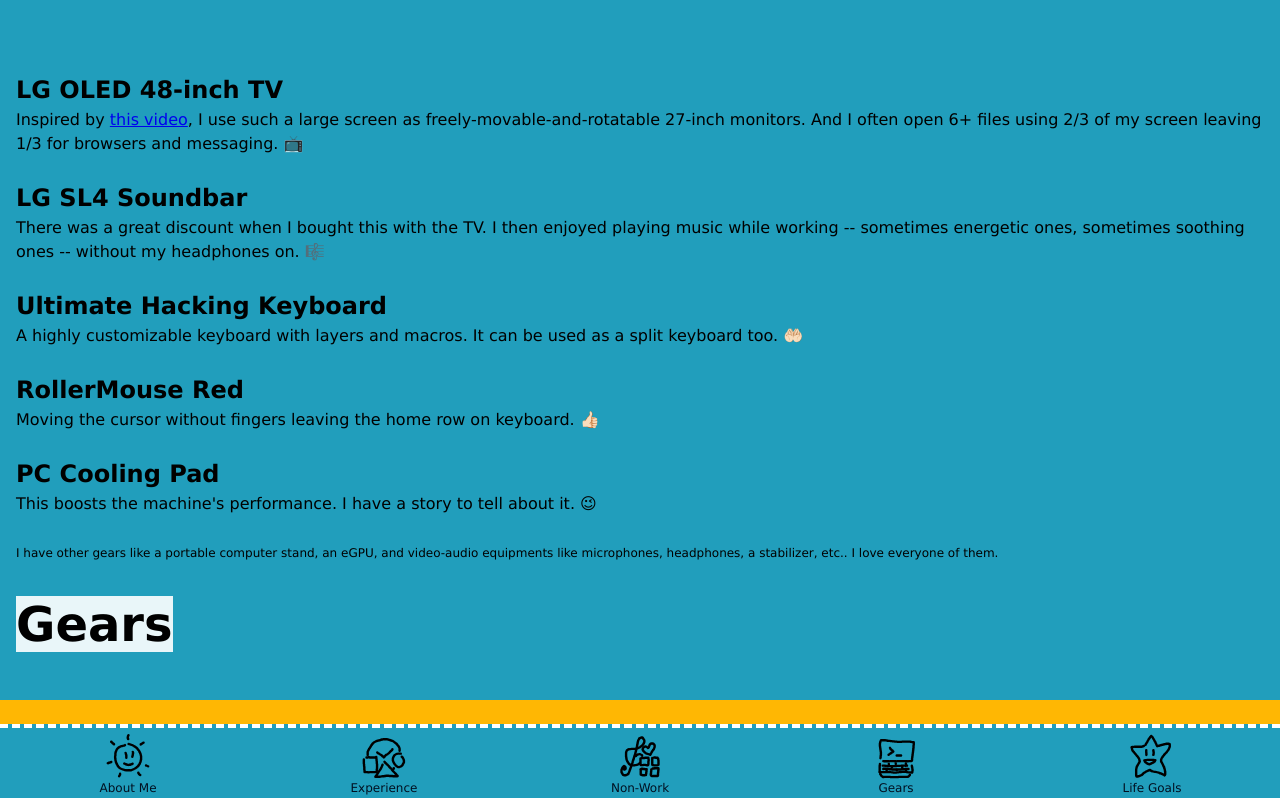
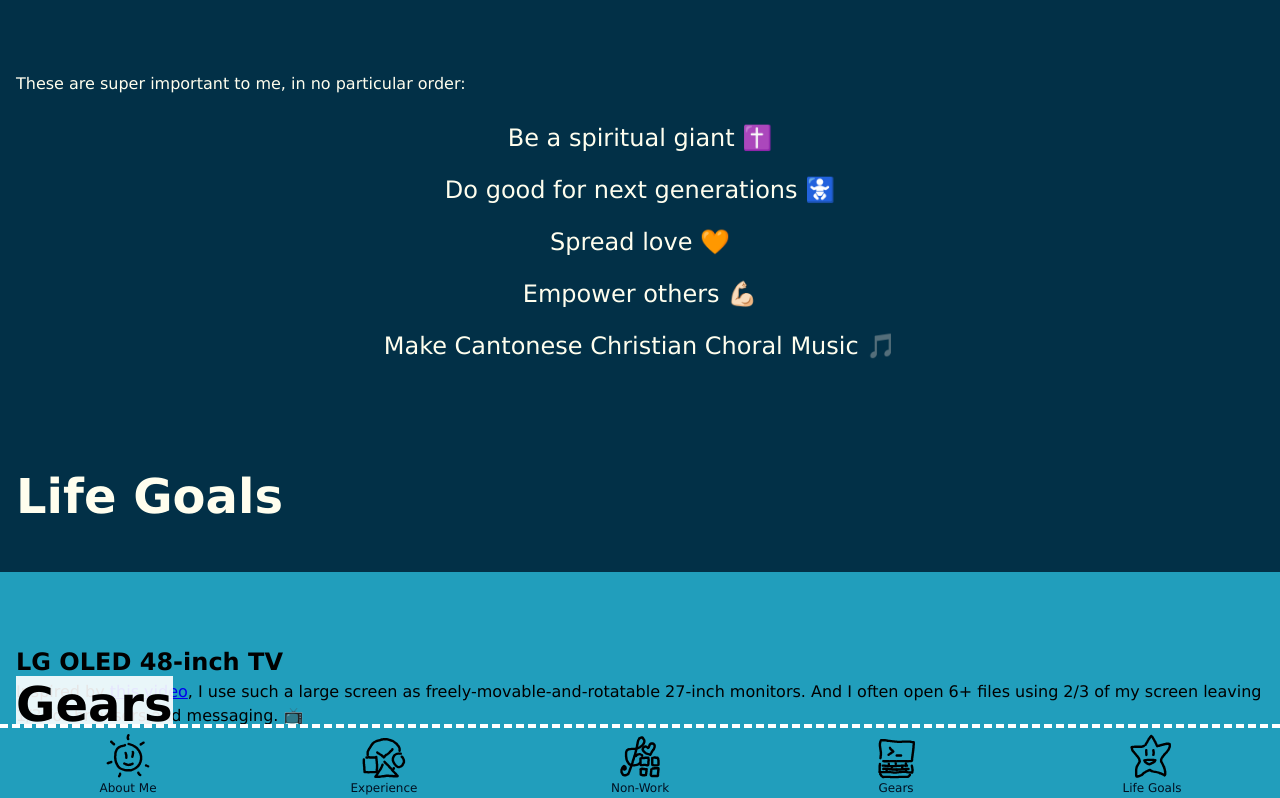
Before and after one commit to sunnypp/react-gh-pages, a React (Create React App) app: page / in a window 1280 px wide. Shown: the top 798 px of the page. Built offline with nearby package versions, Linux system fonts and the light colour scheme.

Commit message:
:sparkles: LifeGoals implementation

```diff
--- a/src/App.tsx
+++ b/src/App.tsx
@@ -7,6 +7,7 @@
 import Gears from "./component/Gears"
 import Menu from "./component/Menu"
 import { withTranslation } from "react-i18next"
+import LifeGoals from "./component/LifeGoals"
 
 const Container = styled.div`
 display: flex;
@@ -26,6 +27,7 @@
         <Experience />
         <NonWork />
         <Gears />
+        <LifeGoals />
       </Container>
     </ThemeProvider>
   )
--- /dev/null
+++ b/src/component/LifeGoals.tsx
@@ -0,0 +1,36 @@
+import { withTranslation } from "react-i18next"
+import styled from "styled-components"
+import { StickyTitle } from "./Title"
+
+const LifeGoals = styled.div`
+background: ${props => props.theme.palette.lifeGoals.background};
+color: ${props => props.theme.palette.lifeGoals.content};
+font-size: ${props => props.theme.size.font.content};
+line-height: 1.5;
+padding: ${props => props.theme.size.menu} ${props => props.theme.size.size3} ${props => props.theme.size.size3};
+position: relative;
+`
+
+const Goals = styled.div`
+margin: ${props => props.theme.size.size4} 0 ${props => props.theme.size.menu};
+text-align: center;
+`
+
+const Goal = styled.div`
+font-size: ${props => props.theme.size.font.big};
+margin-bottom: ${props => props.theme.size.size3};
+`
+
+const Component = ({ t }: { t: any }) => <LifeGoals id="lifeGoals">
+  {t("lifeGoals.abstract")}<br/>
+  <Goals>
+    <Goal>{t("lifeGoals.lists.0")}</Goal>
+    <Goal>{t("lifeGoals.lists.1")}</Goal>
+    <Goal>{t("lifeGoals.lists.2")}</Goal>
+    <Goal>{t("lifeGoals.lists.3")}</Goal>
+    <Goal>{t("lifeGoals.lists.4")}</Goal>
+  </Goals>
+  <StickyTitle>{t("lifeGoals.title")}</StickyTitle>
+</LifeGoals>
+
+export default withTranslation()(Component)
--- a/src/i18n.ts
+++ b/src/i18n.ts
@@ -83,11 +83,11 @@
         title: "Life Goals",
         abstract: "These are super important to me, in no particular order:",
         lists: [
-          "To be a spiritual giant ✝️",
-          "To do good for next generations 🚼",
-          "To spread love 🧡",
-          "To empower others 💪🏻",
-          "To make Cantonese Christian Choral Music 🎵",
+          "Be a spiritual giant ✝️",
+          "Do good for next generations 🚼",
+          "Spread love 🧡",
+          "Empower others 💪🏻",
+          "Make Cantonese Christian Choral Music 🎵",
         ]
       }
     }
--- a/src/theme/theme.ts
+++ b/src/theme/theme.ts
@@ -79,10 +79,10 @@
       doodle:     defaultColors.BLACK,
     },
     lifeGoals: {
-      title:      defaultColors.BLACK,
-      background: defaultColors.ORANGE,
-      content:    defaultColors.BLACK,
-      doodle:     defaultColors.BLACK,
+      title:      defaultColors.WHITE,
+      background: defaultColors.NIGHT,
+      content:    defaultColors.WHITE,
+      doodle:     defaultColors.WHITE,
     },
   }
 }
```
